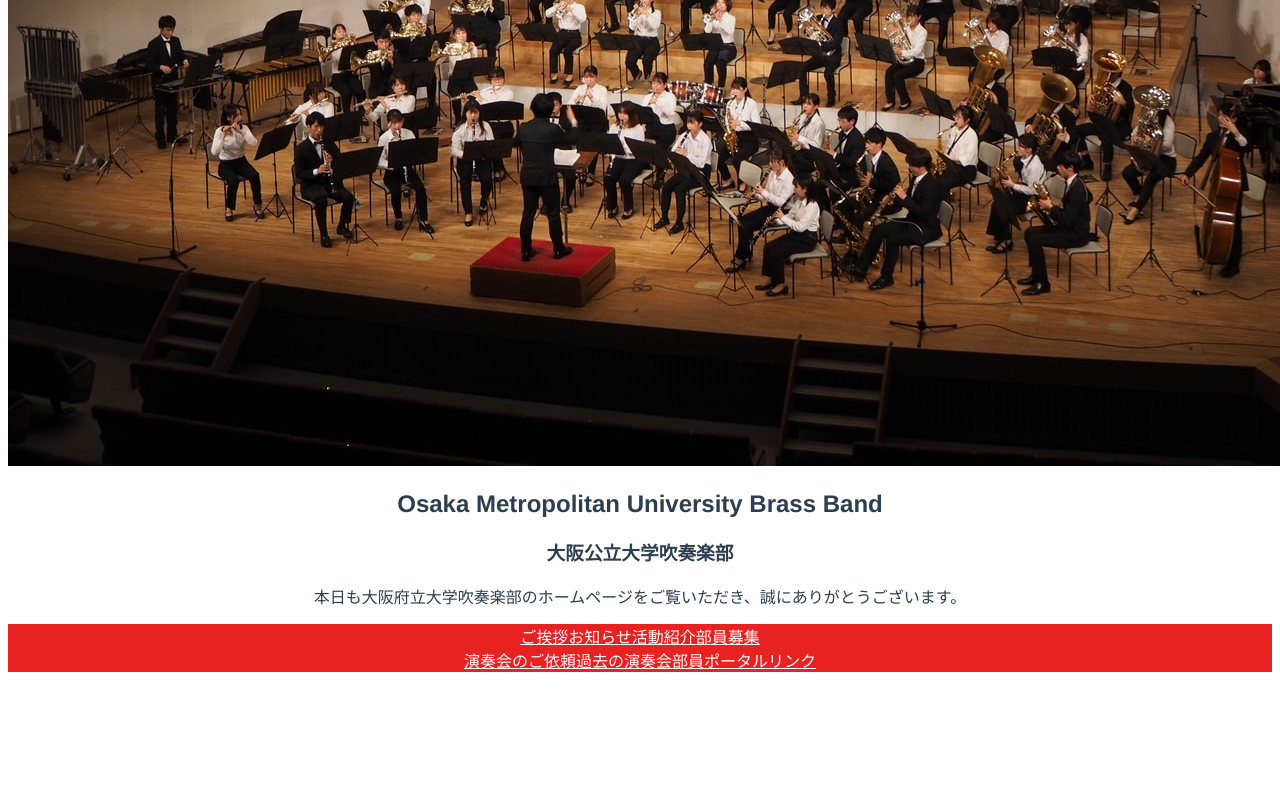
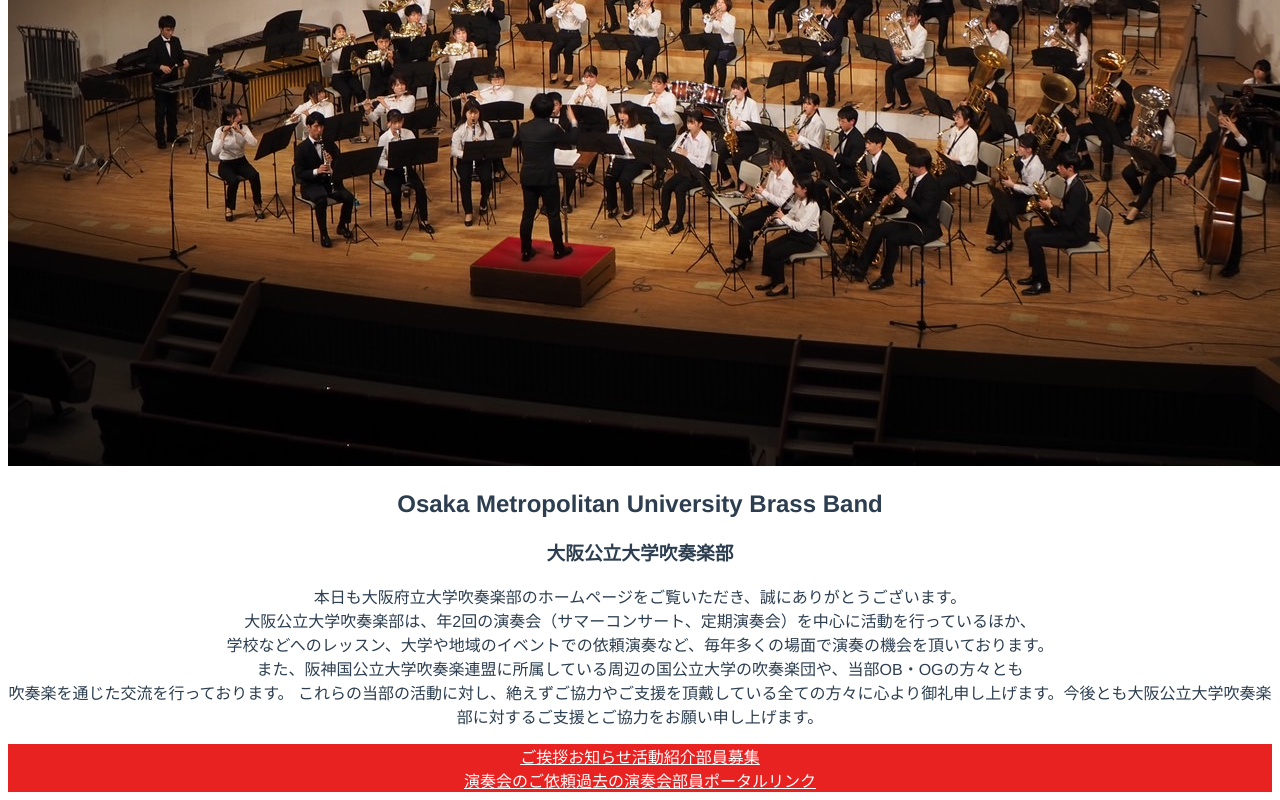
Before and after one commit to Yukarion/omu_brasspage, a Vue app: page /greeting in a window 1280 px wide. Shown: the part 994-1794 px from the top of the page. Before the commit the page ends 1674 px from the top, so only its background shows below. Built offline with nearby package versions, Linux system fonts and the light colour scheme.

Commit message:
[FIX] ご挨拶の内容追加 #1
ご挨拶の内容を案を参考に書き足しました。

```diff
--- a/src/views/Greeting.vue
+++ b/src/views/Greeting.vue
@@ -3,9 +3,7 @@
     <h1>ご挨拶</h1>
   </div>
   <div class="header_image">
-    <p style="text-align:center">
-      <img src="../assets/greeting_header.jpg" />
-    </p>
+    <img src="../assets/greeting_header.jpg"/>
   </div>
   <div class="title">
     <h2>Osaka Metropolitan University Brass Band</h2>
@@ -14,6 +12,10 @@
     <h3>大阪公立大学吹奏楽部</h3>
   </div>
   <div class="contents">
-    <p>本日も大阪府立大学吹奏楽部のホームページをご覧いただき、誠にありがとうございます。</p>
+    <p>本日も大阪府立大学吹奏楽部のホームページをご覧いただき、誠にありがとうございます。<br>
+      大阪公立大学吹奏楽部は、年2回の演奏会（サマーコンサート、定期演奏会）を中心に活動を行っているほか、<br>学校などへのレッスン、大学や地域のイベントでの依頼演奏など、毎年多くの場面で演奏の機会を頂いております。<br>
+      また、阪神国公立大学吹奏楽連盟に所属している周辺の国公立大学の吹奏楽団や、当部OB・OGの方々とも<br>吹奏楽を通じた交流を行っております。
+      これらの当部の活動に対し、絶えずご協力やご支援を頂戴している全ての方々に心より御礼申し上げます。今後とも大阪公立大学吹奏楽部に対するご支援とご協力をお願い申し上げます。<br>
+    </p>
   </div>
 </template>
```
